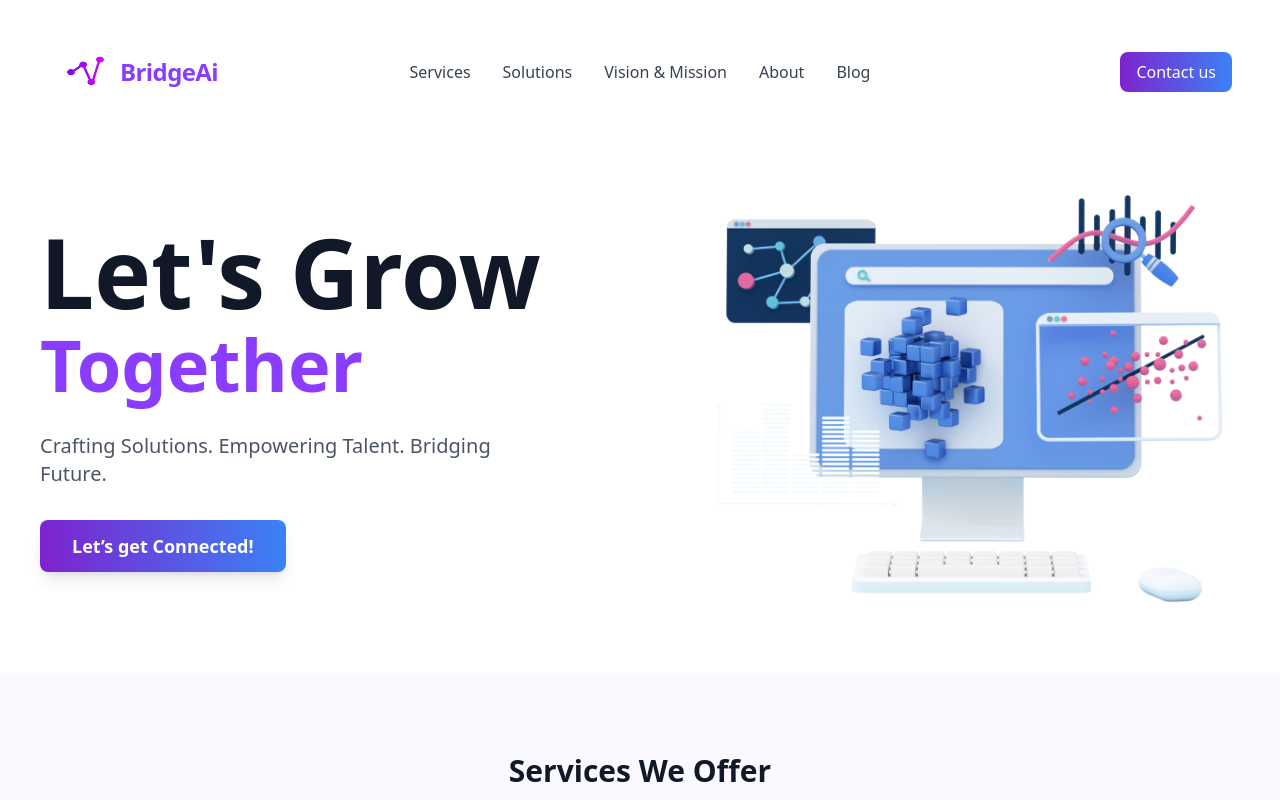
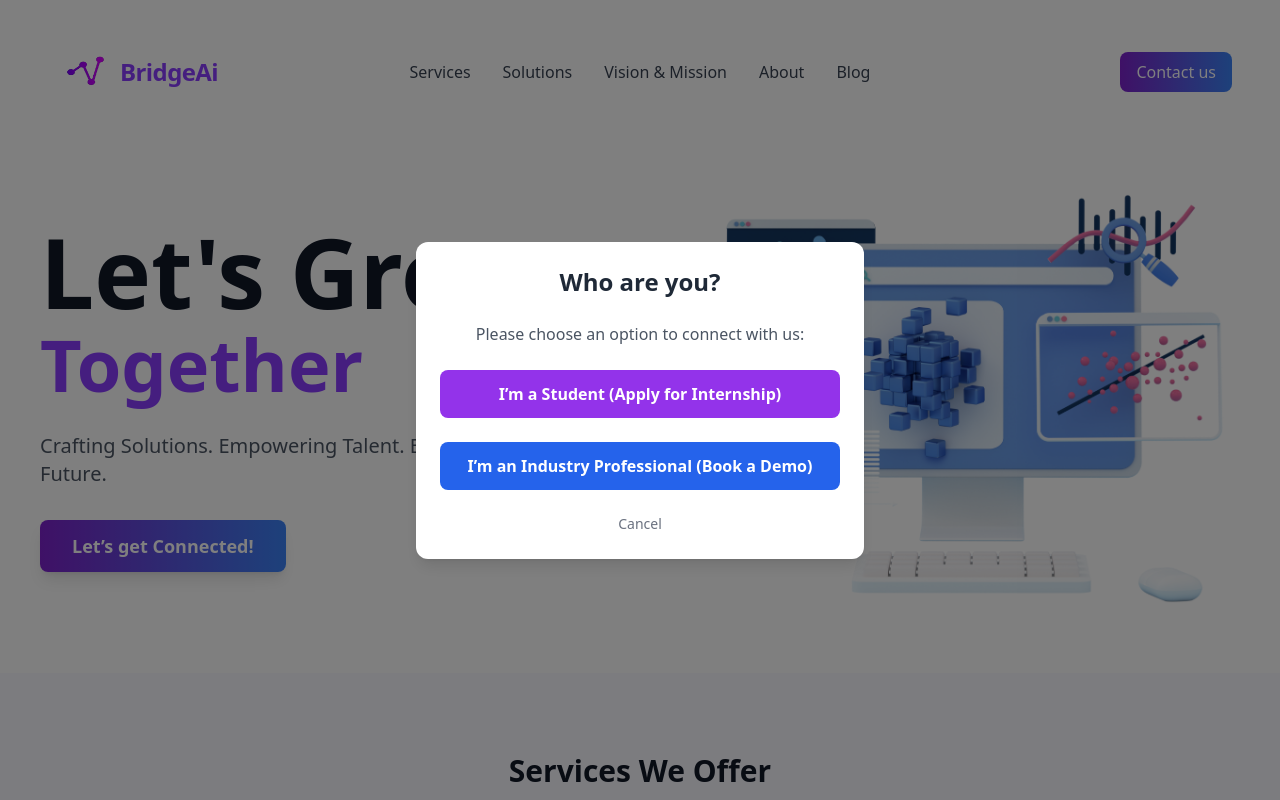
Before and after one commit to BridgeAi11/Bridgeai, a React (Vite) app: page / in a window 1280 px wide. Both pictures are taken after a click on the button "Let’s get Connected!". Shown: the top 800 px of the page. Built offline with nearby package versions, Linux system fonts and the light colour scheme.

Commit message:
Added form and meeting link to lets get connected

```diff
--- a/src/components/Hero.jsx
+++ b/src/components/Hero.jsx
@@ -1,7 +1,11 @@
+import { useState } from 'react';
 import { motion } from 'framer-motion';
 
 function Hero() {
+  const [showModal, setShowModal] = useState(false);
+
   return (
+    <>
       <section className="w-full bg-white pb-5 px-6 md:px-10 overflow-hidden">
         <div className="max-w-7xl mx-auto flex flex-col md:flex-row items-center justify-between gap-16 md:gap-20">
 
@@ -23,8 +27,9 @@ function Hero() {
               Crafting Solutions. Empowering Talent. Bridging Future.
             </p>
 
-          {/* CTA */}
+            {/* CTA Button */}
             <motion.button
+              onClick={() => setShowModal(true)}
               className="mt-10 md:mt-12 inline-flex items-center justify-center px-8 py-3 rounded-lg bg-gradient-to-r from-purple-700 to-blue-500 text-white font-semibold text-base md:text-lg shadow-lg transition-all duration-300"
               whileHover={{ scale: 1.08 }}
               whileTap={{ scale: 0.95 }}
@@ -44,11 +49,52 @@ function Hero() {
             <img
               src="/assets/Hero.png"
               alt="Illustration"
-            className="w-full max-w-[500px] sm:max-w-[550px] md:max-w-[600px] mt-0 md:mt-0"
+              className="w-full max-w-[500px] sm:max-w-[550px] md:max-w-[600px]"
             />
           </motion.div>
         </div>
       </section>
+
+      {/* Modal */}
+      {showModal && (
+        <div className="fixed inset-0 z-50 flex items-center justify-center bg-black bg-opacity-50">
+          <div className="bg-white rounded-xl p-6 w-full max-w-md text-center space-y-6 shadow-lg">
+            <h3 className="text-2xl font-bold text-gray-800">Who are you?</h3>
+            <p className="text-gray-600">Please choose an option to connect with us:</p>
+
+            {/* Student Button */}
+            <button
+              onClick={() => {
+                setShowModal(false);
+                window.open('https://forms.gle/9YQgxcs5TZLMCM5y7', '_blank');
+              }}
+              className="w-full py-3 rounded-lg bg-purple-600 text-white font-semibold hover:bg-purple-700 transition"
+            >
+              I’m a Student (Apply for Internship)
+            </button>
+
+            {/* Industry Button */}
+            <button
+              onClick={() => {
+                setShowModal(false);
+                window.open('https://calendly.com/bridgeai05/30min', '_blank');
+              }}
+              className="w-full py-3 rounded-lg bg-blue-600 text-white font-semibold hover:bg-blue-700 transition"
+            >
+              I’m an Industry Professional (Book a Demo)
+            </button>
+
+            {/* Cancel */}
+            <button
+              onClick={() => setShowModal(false)}
+              className="text-sm text-gray-500 hover:text-gray-800 mt-2"
+            >
+              Cancel
+            </button>
+          </div>
+        </div>
+      )}
+    </>
   );
 }
 
```
Also changed, not shown: public/assets/logo-bridgeai.png (added). Lines whose indentation alone changed are shown as unchanged.
